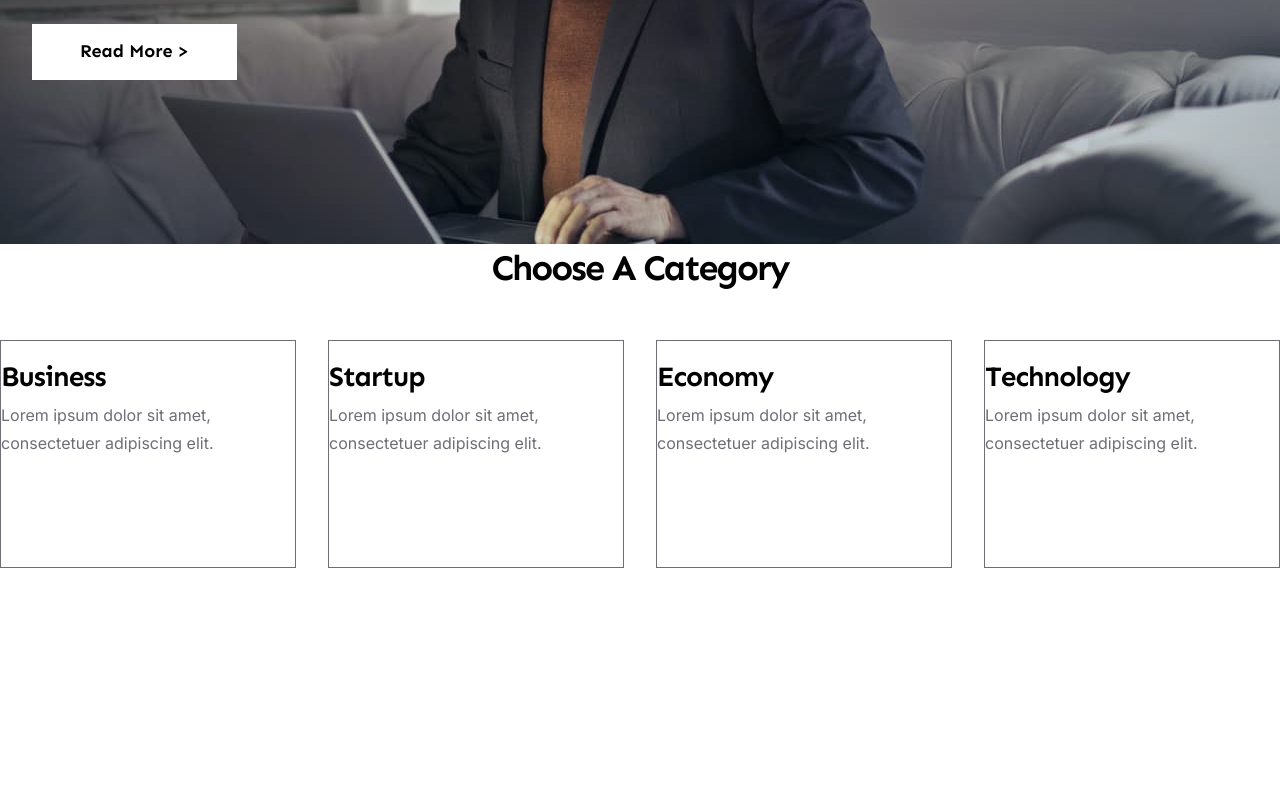
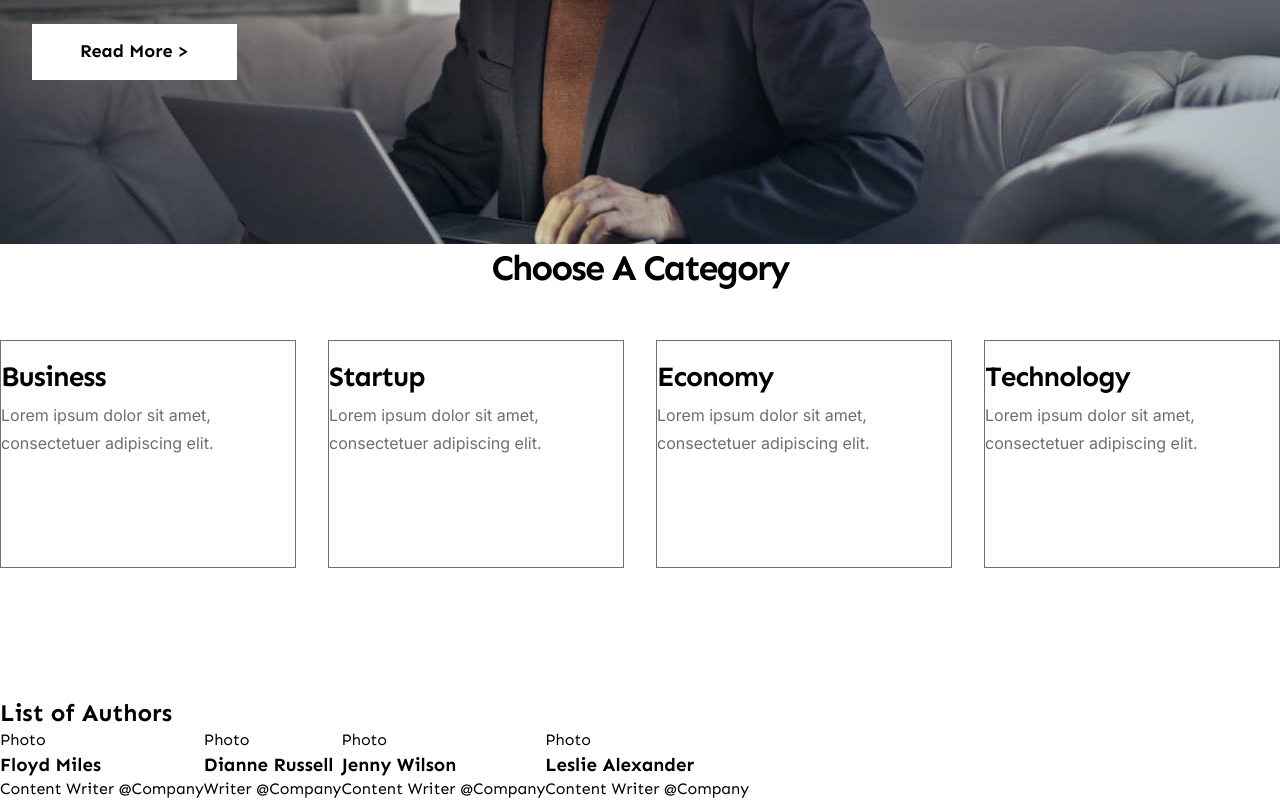
Before and after one commit to Kelenella/finsweet, a React (Create React App) app: page / in a window 1280 px wide. Shown: the part 556-1356 px from the top of the page. Before the commit the page ends 1252 px from the top, so only its background shows below. Built offline with nearby package versions, Linux system fonts and the light colour scheme.

Commit message:
authorsList markup started

```diff
--- a/src/App.js
+++ b/src/App.js
@@ -3,6 +3,7 @@ import { createBrowserRouter, RouterProvider } from "react-router-dom";
 import Header from "./components/Header/Header";
 import Hero from "./components/Hero/Hero";
 import ChooseCategory from "./components/ChooseCategory/ChooseCategory";
+import ListOfAuthors from "./components/ListOfAuthors/ListOfAuthors";
 
 function App() {
   return (
@@ -10,6 +11,7 @@ function App() {
       <Header />
       <Hero />
       <ChooseCategory />
+      <ListOfAuthors />
     </>
   );
 }
--- /dev/null
+++ b/src/components/ListOfAuthors/ListOfAuthors.jsx
@@ -0,0 +1,90 @@
+import PropTypes from "prop-types";
+import s from "./ListOfAuthors.module.css";
+
+const ListOfAuthors = () => {
+  return (
+    <>
+      <h2 className={s.title}>List of Authors</h2>
+      <ul className={s.listAuthors}>
+        <li className={s.itemAuthors}>
+          <div>Photo</div>
+          <h3 className={s.nameAuthor}>Floyd Miles</h3>
+          <p className={s.txtAuthor}>Content Writer @Company</p>
+          <ul className={s.socialsList}>
+            <li className={s.socialsItem}>
+              <a href="/" className={s.socialsLink}></a>
+            </li>
+            <li className={s.socialsItem}>
+              <a href="/" className={s.socialsLink}></a>
+            </li>
+            <li className={s.socialsItem}>
+              <a href="/" className={s.socialsLink}></a>
+            </li>
+            <li className={s.socialsItem}>
+              <a href="/" className={s.socialsLink}></a>
+            </li>
+          </ul>
+        </li>
+        <li className={s.itemAuthors}>
+          <div>Photo</div>
+          <h3 className={s.nameAuthor}>Dianne Russell</h3>
+          <p className={s.txtAuthor}> Writer @Company</p>
+          <ul className={s.socialsList}>
+            <li className={s.socialsItem}>
+              <a href="/" className={s.socialsLink}></a>
+            </li>
+            <li className={s.socialsItem}>
+              <a href="/" className={s.socialsLink}></a>
+            </li>
+            <li className={s.socialsItem}>
+              <a href="/" className={s.socialsLink}></a>
+            </li>
+            <li className={s.socialsItem}>
+              <a href="/" className={s.socialsLink}></a>
+            </li>
+          </ul>
+        </li>
+        <li className={s.itemAuthors}>
+          <div>Photo</div>
+          <h3 className={s.nameAuthor}>Jenny Wilson</h3>
+          <p className={s.txtAuthor}>Content Writer @Company</p>
+          <ul className={s.socialsList}>
+            <li className={s.socialsItem}>
+              <a href="/" className={s.socialsLink}></a>
+            </li>
+            <li className={s.socialsItem}>
+              <a href="/" className={s.socialsLink}></a>
+            </li>
+            <li className={s.socialsItem}>
+              <a href="/" className={s.socialsLink}></a>
+            </li>
+            <li className={s.socialsItem}>
+              <a href="/" className={s.socialsLink}></a>
+            </li>
+          </ul>
+        </li>
+        <li className={s.itemAuthors}>
+          <div>Photo</div>
+          <h3 className={s.nameAuthor}>Leslie Alexander</h3>
+          <p className={s.txtAuthor}>Content Writer @Company</p>
+          <ul className={s.socialsList}>
+            <li className={s.socialsItem}>
+              <a href="/"></a>
+            </li>
+            <li className={s.socialsItem}>
+              <a href="/" className={s.socialsLink}></a>
+            </li>
+            <li className={s.socialsItem}>
+              <a href="/" className={s.socialsLink}></a>
+            </li>
+            <li className={s.socialsItem}>
+              <a href="/" className={s.socialsLink}></a>
+            </li>
+          </ul>
+        </li>
+      </ul>
+    </>
+  );
+};
+
+export default ListOfAuthors;
--- /dev/null
+++ b/src/components/ListOfAuthors/ListOfAuthors.module.css
@@ -0,0 +1,17 @@
+.title {
+}
+.listAuthors {
+  display: flex;
+}
+.itemAuthors {
+}
+.nameAuthor {
+}
+.txtAuthor {
+}
+.socialsList {
+}
+.socialsItem {
+}
+.socialsLink {
+}
--- /dev/null
+++ b/src/components/ListOfAuthors/index.js
@@ -0,0 +1 @@
+export { default } from "./ListOfAuthors";
```
